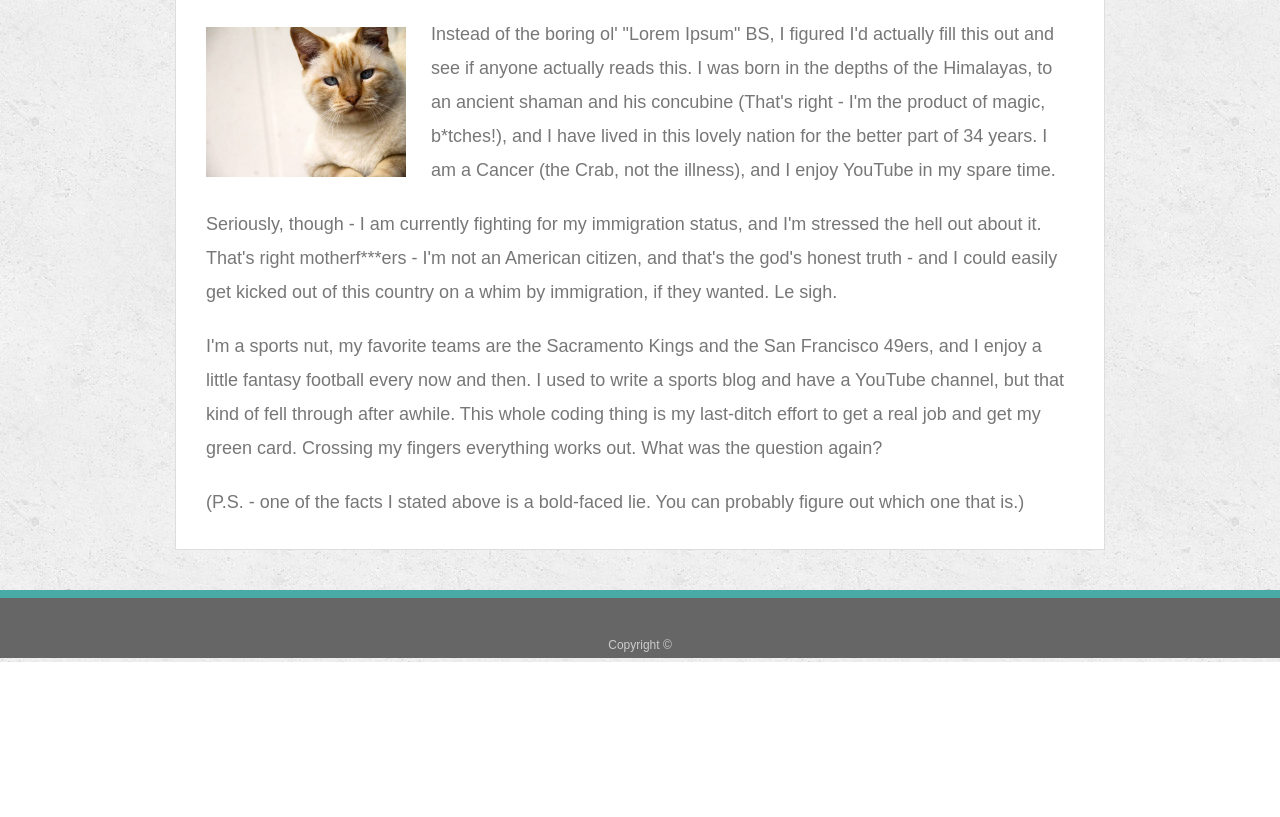
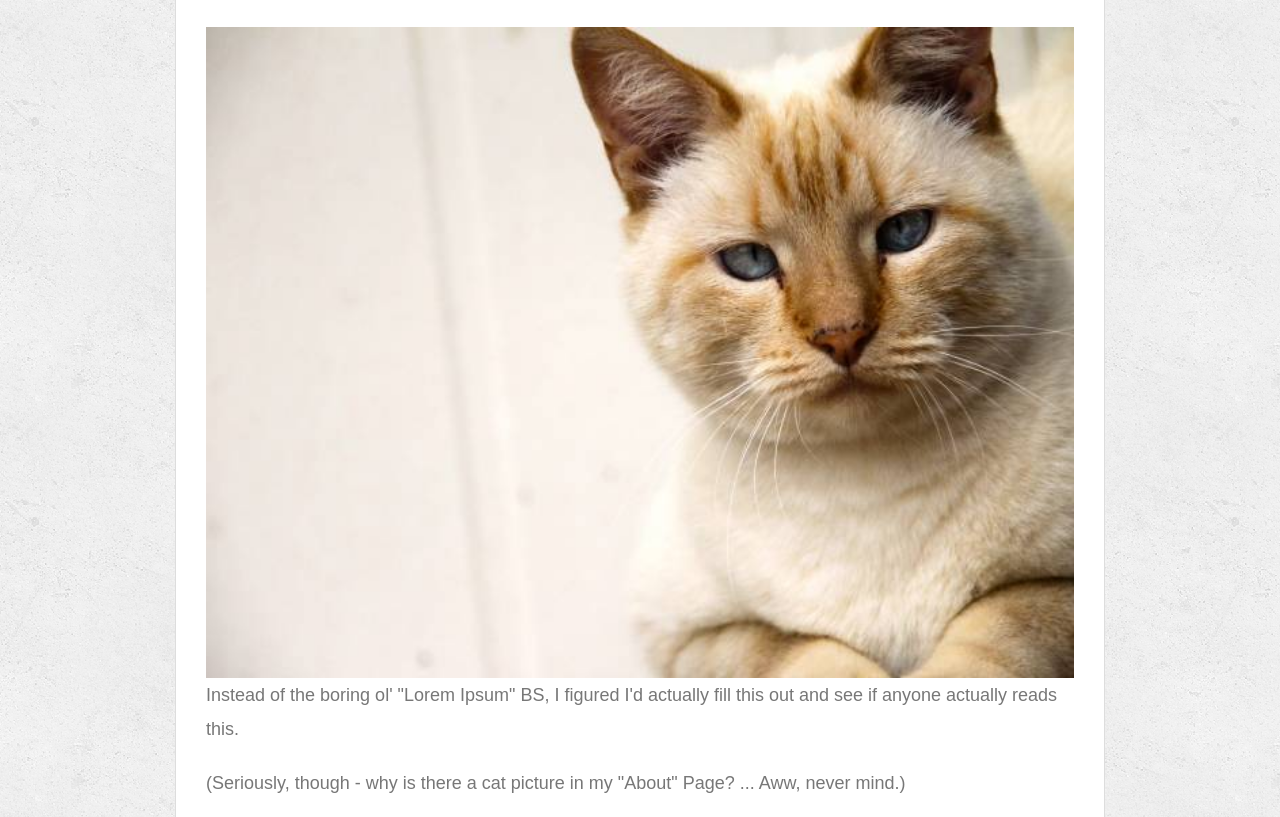
Before and after one commit to kingbrs49/Bootstrap-Portfolio, a plain HTML site: page index.html in a window 1280 px wide. Shown: the part 236-1053 px from the top of the page. Before the commit the page ends 898 px from the top, so only its background shows below. Drawn offline with nearby package versions, Linux system fonts and the light colour scheme.

Commit message:
2nd update to base files

```diff
--- a/assets/css/style.css
+++ b/assets/css/style.css
@@ -106,7 +106,7 @@ footer {
   color: #cccccc;
   text-align: center;
   background: #666666;
-  border-top: 8px solid #4aaaa5;
+  border-top: 8px solid #881717;
   height: 50px;
 }
 
--- a/index.html
+++ b/index.html
@@ -67,10 +67,14 @@
         <section class="main-section">
             <h1>About Me</h1>
 
-            <img src="assets/images/cat.jpg" class="auth-image" alt="Your Name">
+            <img src="assets/images/cat.jpg" class="auth-image" alt="Your Name" style="width:100%">
 
             <p>Instead of the boring ol' "Lorem Ipsum" BS, I figured I'd actually fill this out and see if anyone
-                actually reads this. I was born in the depths of the Himalayas, to an ancient shaman and his concubine
+                actually reads this. </p>
+
+            <p>(Seriously, though - why is there a cat picture in my "About" Page? ... Aww, never mind.)</p>
+
+            <p>I was born in the depths of the Himalayas, to an ancient shaman and his concubine
                 (That's right - I'm the product of magic, b*tches!), and I have lived in this lovely nation for the
                 better part of 34 years. I am a Cancer (the Crab, not the illness), and I enjoy YouTube in my spare
                 time.</p>
@@ -95,7 +99,7 @@
 
     <footer>
         <div class="container">
-            Copyright &copy;
+            Copyright &copy; 2019
         </div>
     </footer>
 </body>
```
Also changed, not shown: contact.html (+1 -1 lines), portfolio.html (+6 -6 lines).
